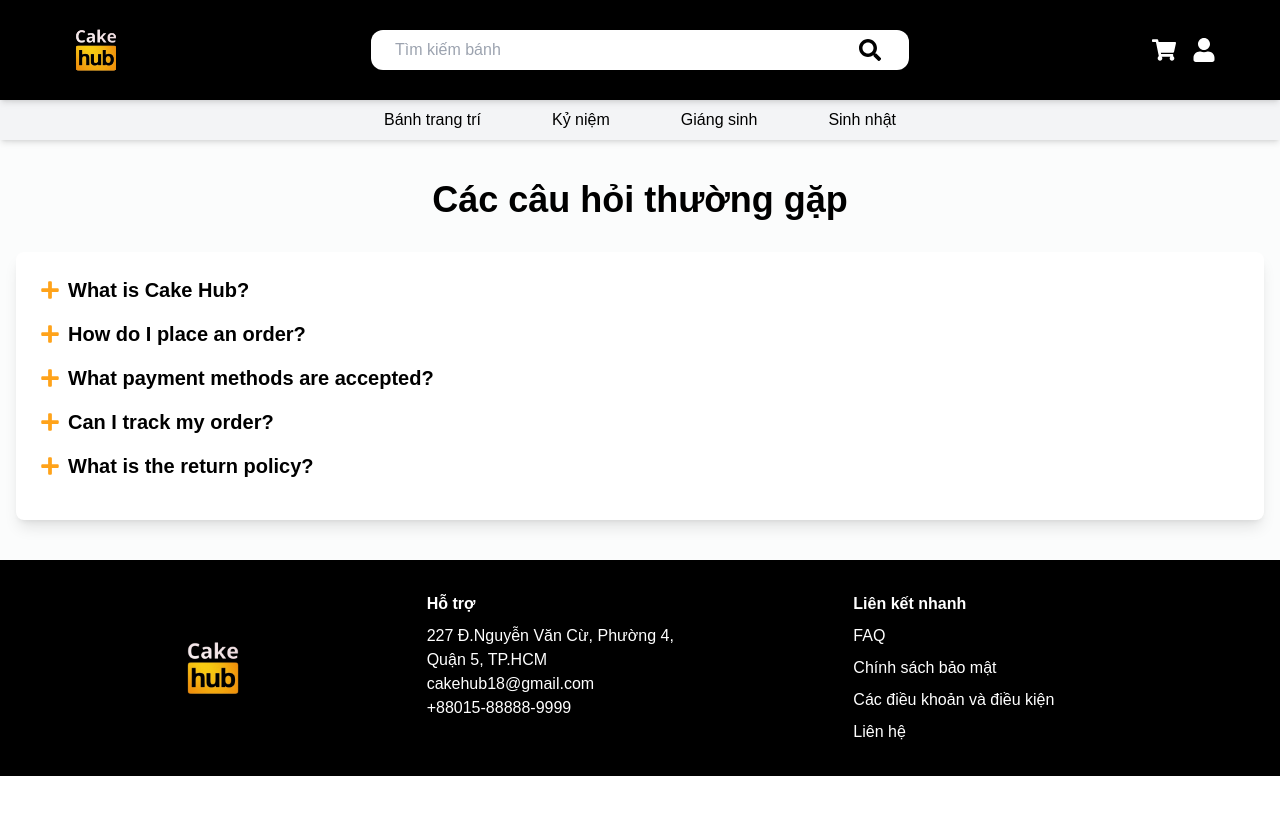
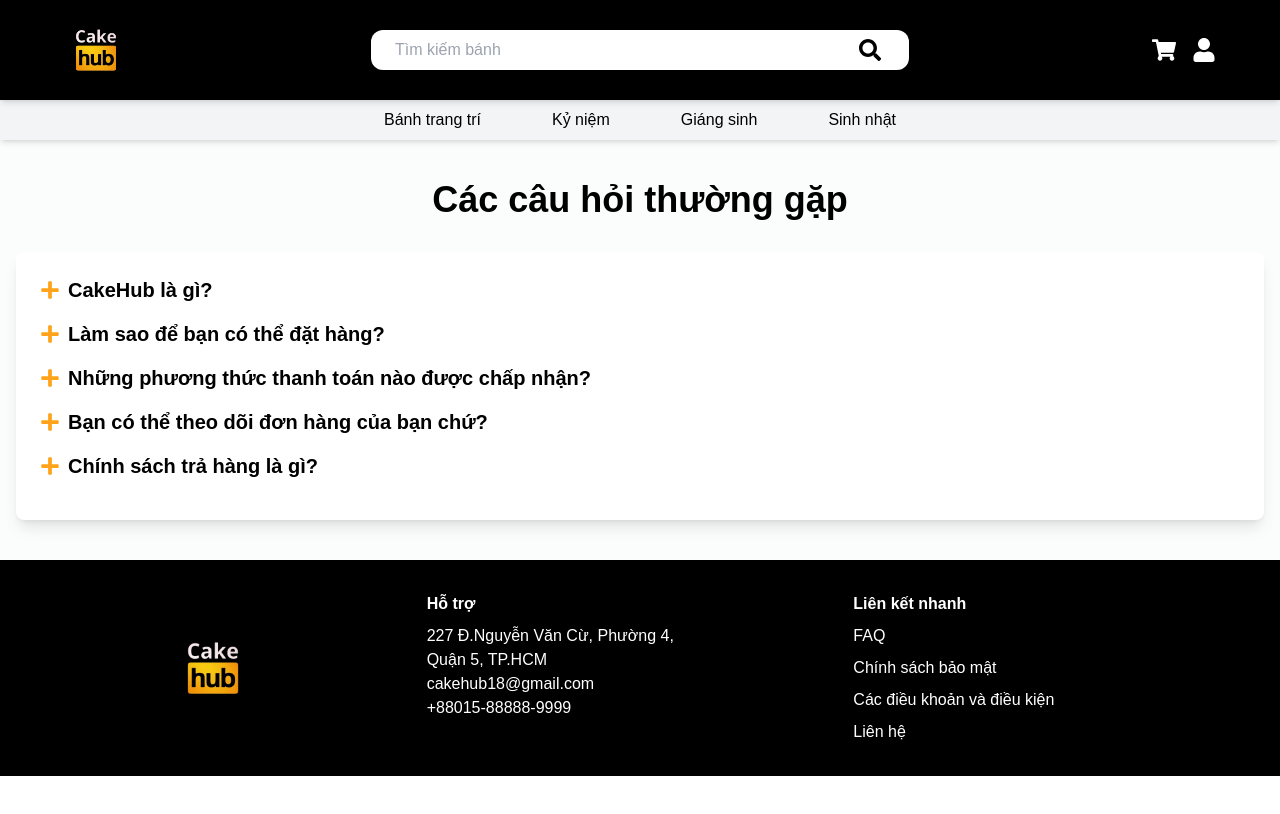
Before and after one commit to pelnuchy/CakeHub, a React (Create React App) app in the folder client/: page /FAQ in a window 1280 px wide. Shown: the top 814 px of the page. Built offline with nearby package versions, Linux system fonts and the light colour scheme.

Commit message:
FAQ update
translate

```diff
--- a/client/src/layouts/FAQ.tsx
+++ b/client/src/layouts/FAQ.tsx
@@ -4,26 +4,26 @@ import { FaPlus, FaMinus } from 'react-icons/fa';
 const FAQ = () => {
   const faqs = [
     {
-      question: 'What is Cake Hub?',
-      answer: 'Cake Hub is an online platform where you can order custom cakes for any occasion.',
+      question: 'CakeHub là gì?',
+      answer: 'CakeHub là một nền tảng trực tuyến nơi bạn có thể đặt bánh tự trang trí cho bất kì dịp đặc biệt hay ngày lễ nào.',
     },
     {
-      question: 'How do I place an order?',
+      question: 'Làm sao để bạn có thể đặt hàng?',
       answer:
-        'To place an order, browse our selection of cakes, choose your desired cake, customize it, and proceed to checkout.',
+        'Để đặt đơn hàng, duyệt qua mục lựa chọn bánh của chúng tôi, chọn loại bánh bạn muốn, trang trí cho nó và tiến hành thanh toán.',
     },
     {
-      question: 'What payment methods are accepted?',
-      answer: 'We accept various payment methods including credit/debit cards, PayPal, and bank transfers.',
+      question: 'Những phương thức thanh toán nào được chấp nhận?',
+      answer: 'Chúng tôi chấp nhận rất nhiều các loại phương thức thanh toán khác nhau bao gồm các loại thẻ tín dụng/thẻ ghi nợ, PayPal, và chuyển khoản qua ngân hàng.',
     },
     {
-      question: 'Can I track my order?',
-      answer: "Yes, you can track your order through the 'Order History' section in your account.",
+      question: 'Bạn có thể theo dõi đơn hàng của bạn chứ?',
+      answer: "Hoàn toàn có thể, bạn có thể theo dõi đơn hàng của bạn qua mục 'Lịch sử đơn hàng' trong tài khoản của bạn.",
     },
     {
-      question: 'What is the return policy?',
+      question: 'Chính sách trả hàng là gì?',
       answer:
-        'If you are not satisfied with your order, please contact us within 24 hours of delivery for a possible refund or exchange.',
+        'Nếu bạn cảm thấy không hài lòng với đơn hàng của bạn, xin hãy liên hệ với chúng tôi trong vòng 24 tiếng kể từ khi giao hàng để có thể hoàn tiền hoặc đổi bánh.',
     },
   ];
 
```
